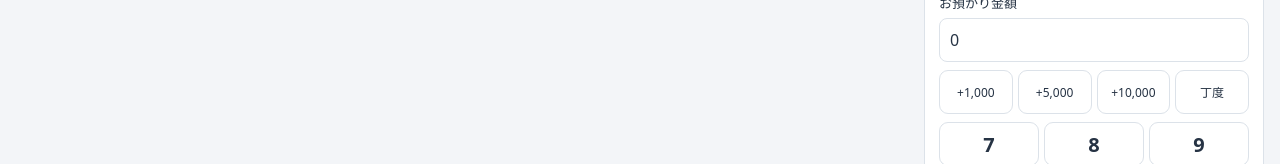
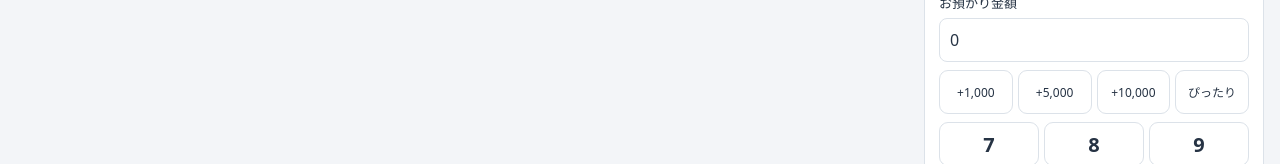
Before and after one commit to Chabo-31/EventPOS, a React (Vite) app: page / in a window 1280 px wide. Shown: the part 284-448 px from the top of the page. Built offline with nearby package versions, Linux system fonts and the light colour scheme.

Commit message:
Rename exact cash button to ぴったり

```diff
--- a/src/App.tsx
+++ b/src/App.tsx
@@ -104,7 +104,7 @@ function App() {
           <section className={"panel checkout-summary" + (cashOpen ? " expanded" : "")}><button className="mobile-summary-toggle" onClick={() => setCashOpen(v => !v)} aria-expanded={cashOpen}><span>合計 {count}点</span><strong>{yen(total)}</strong><span>{cashOpen ? "閉じる" : "会計へ"}</span></button><div className="summary-details"><h2>会計内容</h2><div className="cart-lines">{count === 0 ? <p className="muted">商品を選択してください</p> : products.map(p => amount(p) > 0 && <div className="line" key={itemKey(p)}><span>{p.name} × {amount(p)}</span><strong>{yen(p.price * amount(p))}</strong></div>)}</div>
             <div className="line total"><span>合計金額 · {count}点</span><strong>{yen(total)}</strong></div>
             <label htmlFor="cash">お預かり金額</label><NumberInput disabled={saving} id="cash" min="0" max={cashLimit} step="1" inputMode="numeric" value={cash} onValueChange={value => {if(value===""||(/^\\d+$/.test(value)&&Number(value)<=cashLimit))setCash(value)}} placeholder="金額を入力" />
-            <div className="cash-buttons">{presets.map((n,i)=><button disabled={saving} key={i} onClick={()=>addCash(n)}>+{n.toLocaleString()}</button>)}<button disabled={saving||total>cashLimit} onClick={()=>setCash(String(total))}>丁度</button></div>
+            <div className="cash-buttons">{presets.map((n,i)=><button disabled={saving} key={i} onClick={()=>addCash(n)}>+{n.toLocaleString()}</button>)}<button disabled={saving||total>cashLimit} onClick={()=>setCash(String(total))}>ぴったり</button></div>
             <div className="cash-keypad" aria-label="お預かり金額テンキー">{['7','8','9','4','5','6','1','2','3','C','0','⌫'].map(k=><button type="button" key={k} disabled={saving} aria-label={k==='C'?'金額クリア':k==='⌫'?'1桁削除':k} onClick={()=>enterCash(k)}>{k}</button>)}</div>
             <div className={'line change' + (cash !== '' && change < 0 ? ' shortage' : '')}><span>{cash !== '' && change < 0 ? '不足金額' : 'お釣り'}</span><strong>{cash === '' ? '—' : yen(Math.abs(change))}</strong></div>
             <div className="actions"><button disabled={saving} onClick={()=>{reset();setReceipt(null);setSaleError('')}}>リセット</button><button className="primary" disabled={!valid} onClick={() => void confirmSale()}>{saving ? '保存中…' : '会計確定'}</button></div></div>
```
